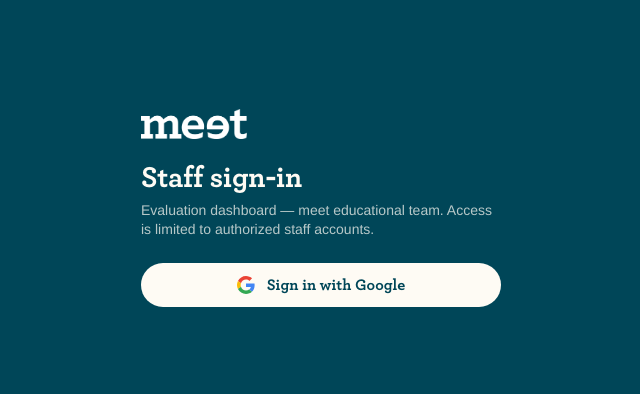
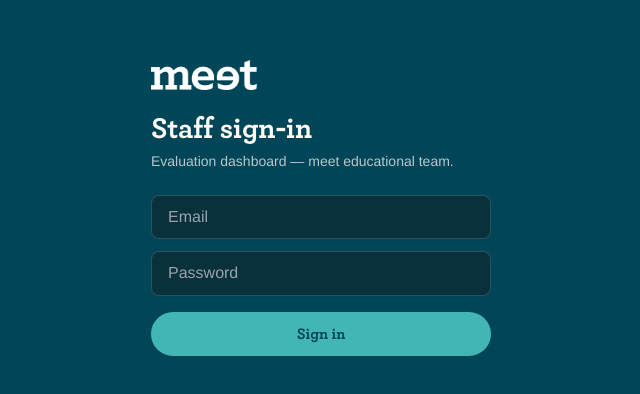
Before and after one commit to meet-ybinur/student-evaluations, a Next.js app: page /admin/login in a window 1280 px wide. Shown: the part 192-586 px from the top of the page, without its empty margins (319-959 px from the left). Built offline with nearby package versions, Linux system fonts and the light colour scheme; a web font is replaced by a local one.

Commit message:
Switch admin auth to email/password sign-in

```diff
--- a/src/app/admin/login/page.tsx
+++ b/src/app/admin/login/page.tsx
@@ -1,85 +1,83 @@
 "use client";
 import { Suspense, useState } from "react";
-import { useSearchParams } from "next/navigation";
+import { useRouter, useSearchParams } from "next/navigation";
 import { createBrowserSupabase } from "@/lib/supabase/client";
-import { Container, MeetLogo } from "@/components/meet";
+import { Container, MeetLogo, Button } from "@/components/meet";
 
 function LoginInner() {
+  const router = useRouter();
   const params = useSearchParams();
   const next = params.get("next") || "/admin";
   const errorParam = params.get("error");
+  const [email, setEmail] = useState("");
+  const [password, setPassword] = useState("");
   const [loading, setLoading] = useState(false);
   const [error, setError] = useState<string | null>(
     errorParam === "unauthorized"
-      ? "That account isn't authorized for the evaluation dashboard. Contact the MEET team."
-      : errorParam
-      ? "Sign-in failed. Please try again."
+      ? "That account isn't authorized for the evaluation dashboard."
       : null,
   );
 
-  async function signInWithGoogle() {
+  async function onSubmit(e: React.FormEvent) {
+    e.preventDefault();
     setLoading(true);
     setError(null);
     const supabase = createBrowserSupabase();
-    const redirectTo = `${window.location.origin}/auth/callback?next=${encodeURIComponent(next)}`;
-    const { error } = await supabase.auth.signInWithOAuth({
-      provider: "google",
-      options: { redirectTo },
-    });
+    const { error } = await supabase.auth.signInWithPassword({ email, password });
     if (error) {
       setError(error.message);
       setLoading(false);
+      return;
     }
-    // otherwise the browser redirects to Google
+    router.push(next);
+    router.refresh();
   }
+
+  const inputStyle: React.CSSProperties = {
+    width: "100%",
+    fontFamily: "var(--font-body)",
+    fontSize: 16,
+    padding: "12px 16px",
+    borderRadius: 8,
+    border: "1px solid var(--stroke-on-navy)",
+    background: "var(--meet-navy-deep)",
+    color: "var(--meet-cream)",
+  };
 
   return (
     <div style={{ minHeight: "100dvh", display: "flex", alignItems: "center" }}>
-      <Container style={{ maxWidth: 420 }}>
+      <Container style={{ maxWidth: 400 }}>
         <MeetLogo height={30} />
         <h1 style={{ fontSize: 30, marginTop: 24, color: "var(--meet-cream)" }}>Staff sign-in</h1>
         <p style={{ color: "var(--fg-muted)", marginTop: 8, fontSize: 14 }}>
-          Evaluation dashboard — meet educational team. Access is limited to authorized staff accounts.
+          Evaluation dashboard — meet educational team.
         </p>
-        <button
-          onClick={signInWithGoogle}
-          disabled={loading}
-          style={{
-            marginTop: 24,
-            display: "flex",
-            alignItems: "center",
-            justifyContent: "center",
-            gap: 12,
-            width: "100%",
-            fontFamily: "var(--font-display)",
-            fontWeight: 700,
-            fontSize: 16,
-            padding: "13px 20px",
-            borderRadius: 999,
-            border: "none",
-            background: "var(--meet-cream)",
-            color: "var(--meet-navy)",
-            cursor: loading ? "default" : "pointer",
-            opacity: loading ? 0.7 : 1,
-          }}
-        >
-          <GoogleMark />
-          {loading ? "Redirecting…" : "Sign in with Google"}
-        </button>
-        {error && <p style={{ color: "var(--meet-red)", fontSize: 14, marginTop: 16 }}>{error}</p>}
+        <form onSubmit={onSubmit} style={{ marginTop: 24, display: "flex", flexDirection: "column", gap: 12 }}>
+          <input
+            style={inputStyle}
+            type="email"
+            placeholder="Email"
+            autoComplete="username"
+            value={email}
+            onChange={(e) => setEmail(e.target.value)}
+            required
+          />
+          <input
+            style={inputStyle}
+            type="password"
+            placeholder="Password"
+            autoComplete="current-password"
+            value={password}
+            onChange={(e) => setPassword(e.target.value)}
+            required
+          />
+          <Button type="submit" disabled={loading} style={{ marginTop: 4 }}>
+            {loading ? "Signing in…" : "Sign in"}
+          </Button>
+          {error && <span style={{ color: "var(--meet-red)", fontSize: 14 }}>{error}</span>}
+        </form>
       </Container>
     </div>
-  );
-}
-
-function GoogleMark() {
-  return (
-    <svg width="18" height="18" viewBox="0 0 48 48" aria-hidden>
-      <path fill="#EA4335" d="M24 9.5c3.54 0 6.71 1.22 9.21 3.6l6.85-6.85C35.9 2.38 30.47 0 24 0 14.62 0 6.51 5.38 2.56 13.22l7.98 6.19C12.43 13.72 17.74 9.5 24 9.5z" />
-      <path fill="#4285F4" d="M46.98 24.55c0-1.57-.15-3.09-.38-4.55H24v9.02h12.94c-.58 2.96-2.26 5.48-4.78 7.18l7.73 6c4.51-4.18 7.09-10.36 7.09-17.65z" />
-      <path fill="#FBBC05" d="M10.53 28.59c-.48-1.45-.76-2.99-.76-4.59s.27-3.14.76-4.59l-7.98-6.19C.92 16.46 0 20.12 0 24c0 3.88.92 7.54 2.56 10.78l7.97-6.19z" />
-      <path fill="#34A853" d="M24 48c6.48 0 11.93-2.13 15.89-5.81l-7.73-6c-2.15 1.45-4.92 2.3-8.16 2.3-6.26 0-11.57-4.22-13.47-9.91l-7.98 6.19C6.51 42.62 14.62 48 24 48z" />
-    </svg>
   );
 }
 
```
